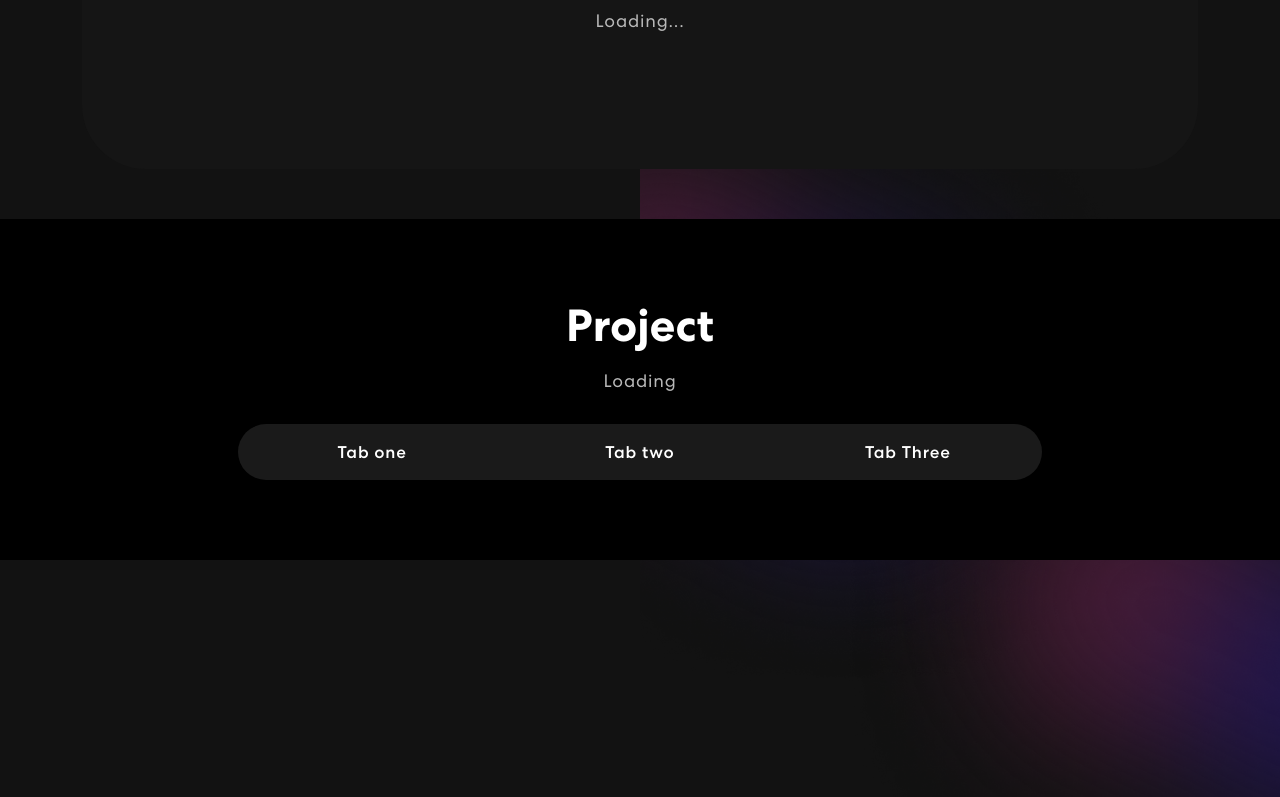
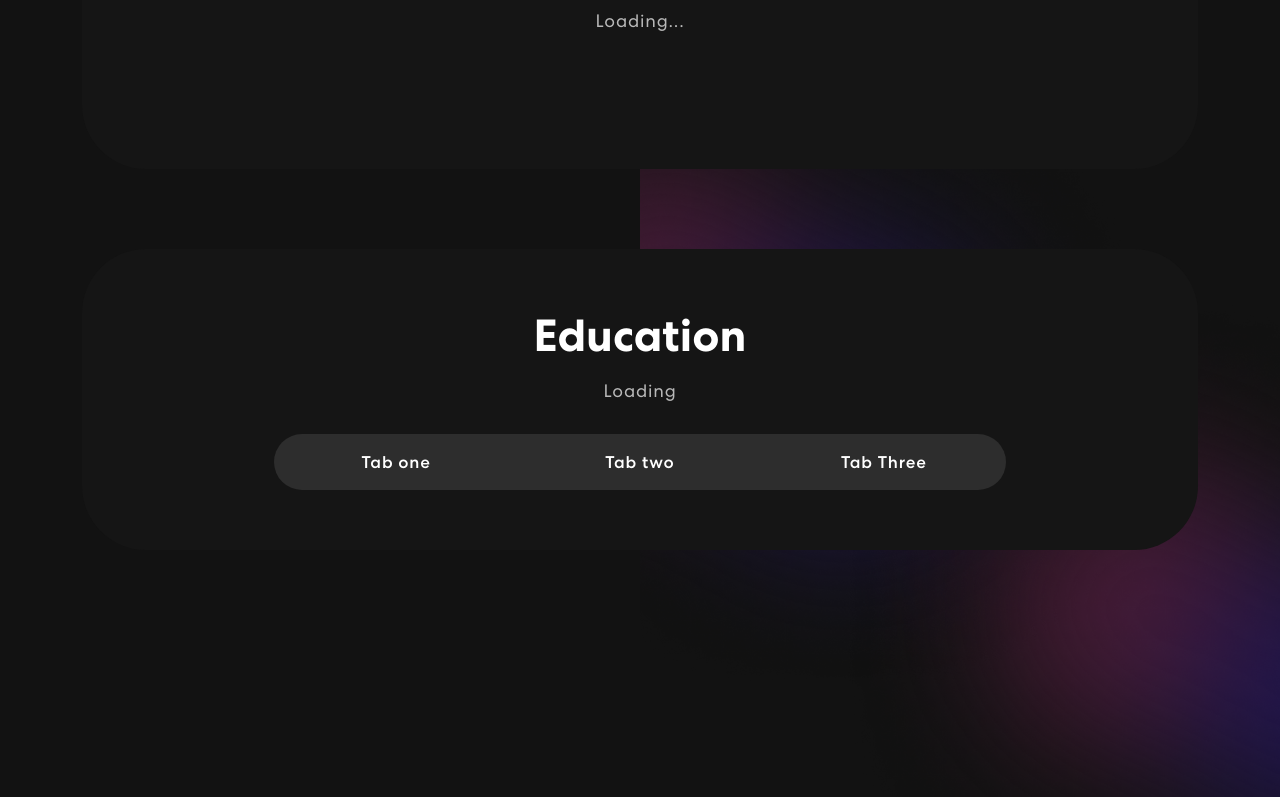
Before and after one commit to Karumine/portfolio, a React (Create React App) app: page / in a window 1280 px wide. Shown: the part 902-1699 px from the top of the page. Built offline with nearby package versions, Linux system fonts and the light colour scheme.

Commit message:
19.06 5/6/2566
ทำ จบการศึกษา

```diff
--- a/src/App.css
+++ b/src/App.css
@@ -105,7 +105,7 @@ nav.navbar {
   transition: 0.32s ease-in-out;
 }
 
-/****************navbarcolortab      **************/
+/****************navbar color tab****************/
 nav.navbar.scrolled {
   padding: 0px 0;
 
@@ -404,10 +404,18 @@ nav.navbar .navbar-toggler[aria-expanded="true"] .navbar-toggler-icon {
 
 
 /************ Projects Css ************/
+
 .project {
-  padding: 80px 0;
+  padding: 0 0 50px 0;
   position: relative;
-  background-color: black;
+}
+
+.project-bx {
+  background: #151515;
+  border-radius: 64px;
+  text-align: center;
+  padding: 60px 50px;
+  margin-top: 30px;
 }
 
 .project h2 {
--- a/src/components/Project.js
+++ b/src/components/Project.js
@@ -12,11 +12,12 @@ export const Project = () => {
     ];
 
     return (
-        <section className="project" id="project">
+        <section className="project" id="projects">
             <Container>
                 <Row>
                     <Col>
-                        <h2>Project</h2>
+                        <div className="project-bx">
+                            <h2>Education</h2>
                             <p>Loading</p>
                             <Tab.Container id="projects-tabs" defaultActiveKey="first">
                                 <Nav variant="pills" defaultActiveKey="/home">
@@ -49,6 +50,7 @@ export const Project = () => {
                                     <Tab.Pane evenKey="third">Loading</Tab.Pane>
                                 </Tab.Content>
                             </Tab.Container>
+                        </div>
                     </Col>
                 </Row>
             </Container>
--- a/src/components/banner.js
+++ b/src/components/banner.js
@@ -50,7 +50,7 @@ export const Banner = () => {
                         <span className="tagline">Welcome to my Portfolio</span>
                         <h1>{'Hello! '}<span className="wrap">{text}</span></h1>
                         <p>Hello. My name is Mr. Supap Nonkaew Nickname is Not. I used to do an internship on the web. have the ability to write php My project at college is a mobile app. Knowledge of JavaScript, React, C#.Net is an additional skill. Because the position I want to do is the software developer in the backend.</p>
-                        <button onClick={() => console.log('connect')}>Let's connect <ArrowRightCircle size={25} /></button>
+                        <button onClick={() => console.log('connect')}>More<ArrowRightCircle size={25} /></button>
                     </Col>
 
                 </Row>
```
Lines whose indentation alone changed are shown as unchanged.
